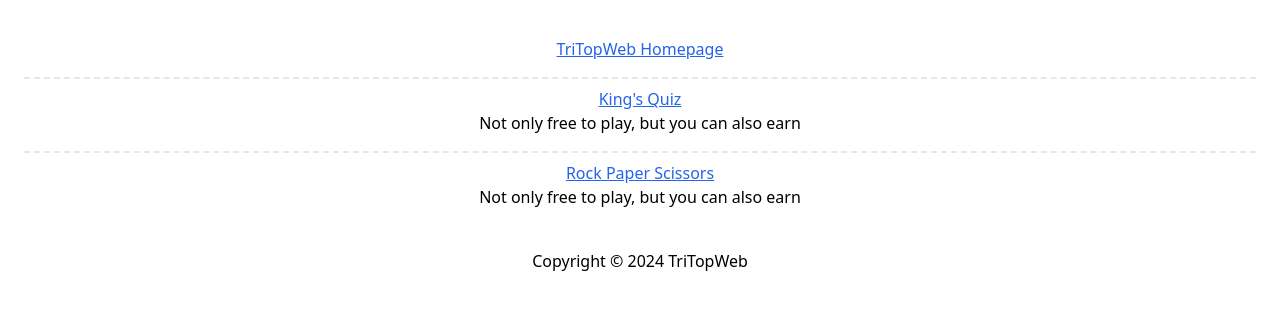
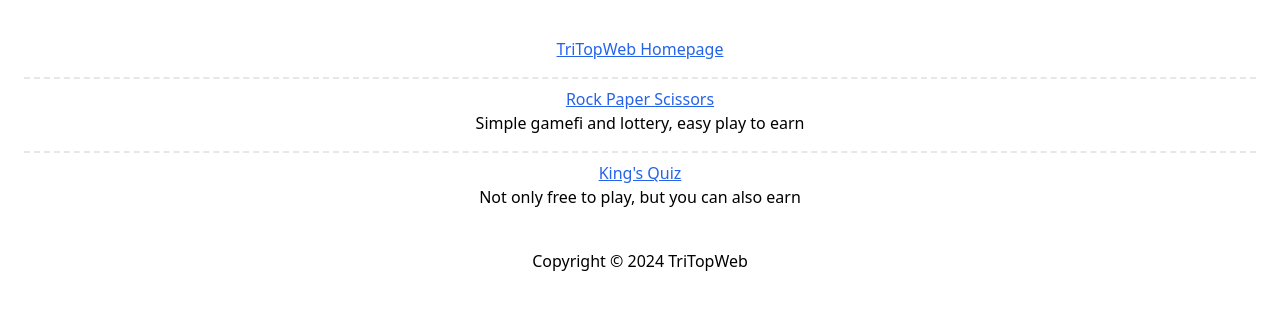
Before and after one commit to trinm90/trinm90.github.io, a plain HTML site: page index.html in a window 1280 px wide. Shown: the part 88-398 px from the top of the page. Drawn offline with nearby package versions, Linux system fonts and the light colour scheme.

Commit message:
Update UI

```diff
--- a/index.html
+++ b/index.html
@@ -59,18 +59,19 @@
         <div class="flex flex-col justify-center items-center border-t-2 border-dashed p-2 m-2">
             <div class="flex justify-center items-center w-48 md:w-96">
                 <a class="underline text-blue-600 hover:text-blue-800 visited:text-purple-600"
-                    href="https://easy.tritopweb.com/king-quiz" target="_blank" rel="noopener noreferrer">King's
-                    Quiz</a>
+                    href="https://easy.tritopweb.com/rps" target="_blank" rel="noopener noreferrer">
+                    Rock Paper Scissors
+                </a>
             </div>
             <div class="flex justify-center items-center w-48 md:w-96">
-                <p>Not only free to play, but you can also earn</p>
+                <p>Simple gamefi and lottery, easy play to earn</p>
             </div>
         </div>
         <div class="flex flex-col justify-center items-center border-t-2 border-dashed p-2 m-2">
             <div class="flex justify-center items-center w-48 md:w-96">
                 <a class="underline text-blue-600 hover:text-blue-800 visited:text-purple-600"
-                    href="https://easy.tritopweb.com/rps" target="_blank" rel="noopener noreferrer">Rock Paper
-                    Scissors</a>
+                    href="https://easy.tritopweb.com/king-quiz" target="_blank" rel="noopener noreferrer">King's
+                    Quiz</a>
             </div>
             <div class="flex justify-center items-center w-48 md:w-96">
                 <p>Not only free to play, but you can also earn</p>
```
